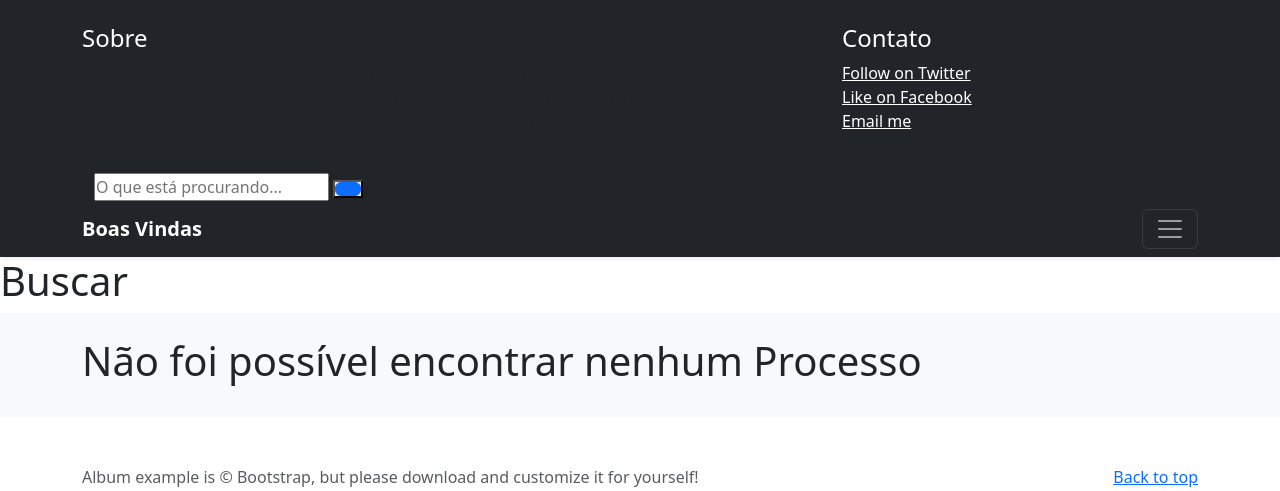
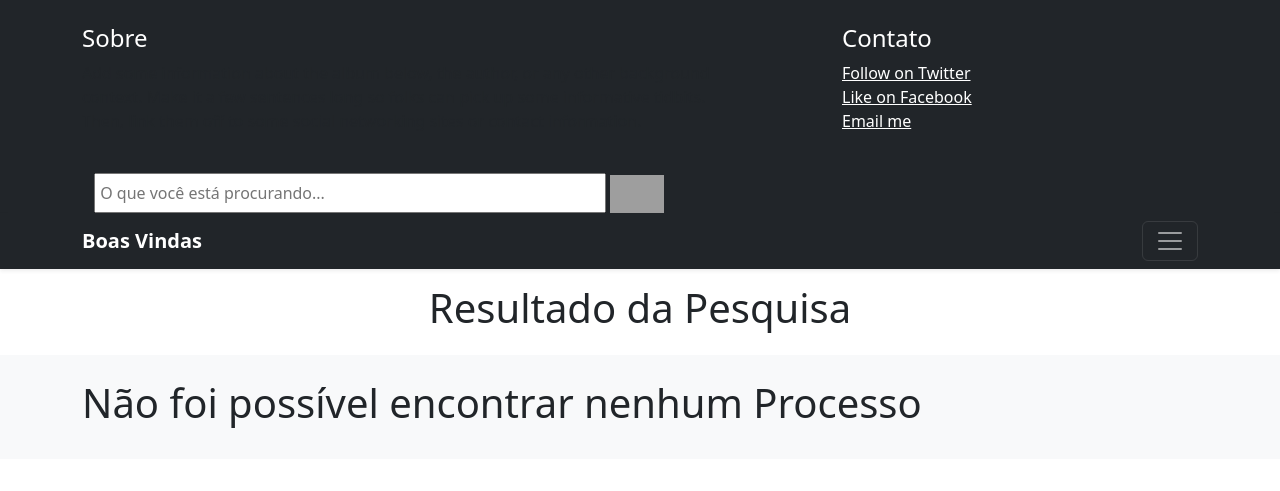
Before and after one commit to eduardoh03/desafioRetake, a Django app: page /busca in a window 1280 px wide, after a click that opens the changed part. Shown: the top 491 px of the page. Run offline with Django 4.2, Linux system fonts and the light colour scheme; data that the repository does not hold is empty; some libraries are stand-ins or nearby versions; grey boxes are pictures that could not be loaded.

Commit message:
Pequenas alterações front-end;

```diff
--- a/desafioRetake/settings.py
+++ b/desafioRetake/settings.py
@@ -130,7 +130,7 @@ USE_TZ = True
 # https://docs.djangoproject.com/en/4.1/howto/static-files/
 
 STATIC_URL = '/static/'
-MEDIA_URL = 'media/'
+MEDIA_URL = '/media/'
 STATIC_ROOT = os.path.join(BASE_DIR, 'staticfiles')
 MEDIA_ROOT = os.path.join(BASE_DIR, 'media')
 STATICFILES_DIRS = [os.path.join(BASE_DIR, 'static')]
--- a/templates/base.html
+++ b/templates/base.html
@@ -27,7 +27,9 @@
 {% include 'partials/_header.html' %}
 <main>
 
-    {% block body %} {% endblock body %}
+    {% block body %}
+
+    {% endblock body %}
 
 </main>
 {% include 'partials/_footer.html' %}
--- a/templates/home.html
+++ b/templates/home.html
@@ -6,6 +6,7 @@
             <div class="row py-lg-5">
                 <div class="col-lg-6 col-md-8 mx-auto">
                     <h1 class="fw-light">Album example</h1>
+
                     <p class="lead text-muted">Something short and leading about the collection below—its contents, the
                         creator, etc. Make it short and sweet, but not too short so folks don’t simply skip over it
                         entirely.</p>
@@ -58,6 +59,7 @@
                 </div>
             </div>
         </div>
+        <img src="static/diagrama%20Retake.png">
     {% endblock body %}
 
 </main>
--- a/templates/partials/_footer.html
+++ b/templates/partials/_footer.html
@@ -1,7 +1,8 @@
 <footer class="text-muted py-5">
     <div class="container">
         <p class="float-end mb-1">
-            <a href="#">Back to top</a>
+            <a href="#"><img src="https://img.icons8.com/external-flatart-icons-flat-flatarticons/64/000000/external-up-arrow-arrow-flatart-icons-flat-flatarticons-11.png"/></a>
+
         </p>
         <p class="mb-1">Album example is &copy; Bootstrap, but please download and customize it for yourself!</p>
         <p class="mb-0">New to Bootstrap? <a href="/">Visit the homepage</a> or read our <a
--- a/templates/partials/_header.html
+++ b/templates/partials/_header.html
@@ -1,4 +1,5 @@
 {% load static %}
+<link href="../static/style.css" rel="stylesheet">
 <header>
     <div class="collapse bg-dark" id="navbarHeader">
         <div class="container">
@@ -26,8 +27,10 @@
                         <div class="row">
                             <div class="col-12">
                                 <form action="{% url 'find_process' %}">
-                                    <input type="text" name="buscar" placeholder="O que está procurando...">
-                                    <button type="submit"><i class="btn btn-primary" aria-hidden="true"></i></button>
+                                    <input type="text" style="width: 40vw; height: 40px" name="buscar" placeholder=" O que você está procurando...">
+                                    <button type="submit" style="background-color: #212529;border: none;height: 10px">
+                                        <img style="height: 2.5em;" src="https://img.icons8.com/color/48/000000/search--v4.png"/>
+                                    </button>
                                 </form>
                             </div>
                         </div>
--- a/templates/partials/_search.html
+++ b/templates/partials/_search.html
@@ -1,6 +1,6 @@
 {% extends 'base.html' %}
 {% block body %}
-    <h1>Buscar</h1>
+    <h1 style="text-align: center; padding: 15px" >Resultado da Pesquisa</h1>
     <div class="row">
         <div class="album py-4 bg-light">
             <div class="container">
@@ -16,13 +16,13 @@
                                         <strong>Juiz</strong> : {{ proce.judge }}<br>
                                     </p>
                                     <div class="d-flex justify-content-between align-items-center">
-                                        <div class="btn-group">
+
                                             <a href="{% url 'get_process' proce.id %}">
                                                 <button type="button" class="btn btn-sm btn-outline-primary">
                                                     Visualizar
                                                 </button>
                                             </a>
-                                        </div>
+
                                     </div>
                                 </div>
                             </div>
--- a/templates/static/style.css
+++ b/templates/static/style.css
@@ -62,7 +62,9 @@
     gap: 2rem !important;
     grid-template-columns: 1fr 1fr 1fr 1fr !important;
 }
-
+.search-button{
+    background-color: white;
+}
 * {
     margin: 0;
     padding: 0;
```
